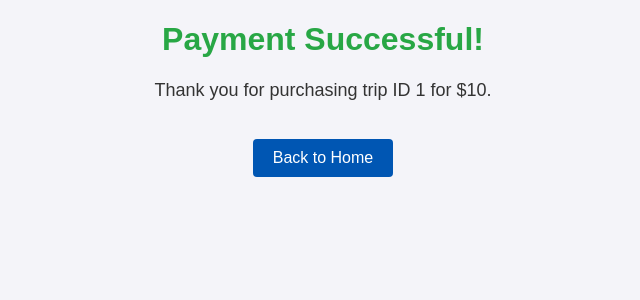
After one commit to gabrielwillig/ICSS30_S73_Projects, a Flask app: template 2/book-cruises/src/book_cruises/app/templates/payment_success.html in a window 1280 px wide. The commit adds this page. Shown: the top 300 px of the page, without its empty margins (317-957 px from the left). Run offline with Flask 3, Linux system fonts and the light colour scheme; the template is opened without the code that fills it: most values are stand-ins (such as "Sample title", 1, 10 or a date in 2020).

Commit message:
feat: partial implemented payment

```diff
--- a/2/book-cruises/src/book_cruises/app/app.py
+++ b/2/book-cruises/src/book_cruises/app/app.py
@@ -62,6 +62,24 @@ def index():
     return render_template("index.html", trips=trips)
 
 
+@app.route("/payment", methods=["POST"])
+def payment():
+    try:
+        trip_id = request.form.get("trip_id")
+        price = request.form.get("price")
+
+        # Simulate payment processing (you can integrate with a payment gateway here)
+        logger.info(f"Processing payment for trip ID {trip_id} with price ${price}")
+
+        raise NotImplementedError
+
+        # Return a success message or redirect to a confirmation page
+        return render_template("payment_success.html", trip_id=trip_id, price=price)
+    except Exception as e:
+        logger.error(f"Failed to process payment: {e}")
+        return "An error occurred while processing the payment.", 500
+
+
 def main():
     logger.info("Starting Flask app...")
     app.run()
--- /dev/null
+++ b/2/book-cruises/src/book_cruises/app/templates/payment_success.html
@@ -0,0 +1,40 @@
+<!DOCTYPE html>
+<html lang="en">
+<head>
+    <meta charset="UTF-8">
+    <meta name="viewport" content="width=device-width, initial-scale=1.0">
+    <title>Payment Success</title>
+    <style>
+        body {
+            font-family: Arial, sans-serif;
+            margin: 20px;
+            background-color: #f4f4f9;
+            color: #333;
+            text-align: center;
+        }
+        h1 {
+            color: #28a745;
+        }
+        p {
+            font-size: 18px;
+        }
+        a {
+            display: inline-block;
+            margin-top: 20px;
+            padding: 10px 20px;
+            background-color: #0056b3;
+            color: white;
+            text-decoration: none;
+            border-radius: 4px;
+        }
+        a:hover {
+            background-color: #003d80;
+        }
+    </style>
+</head>
+<body>
+    <h1>Payment Successful!</h1>
+    <p>Thank you for purchasing trip ID {{ trip_id }} for ${{ price }}.</p>
+    <a href="/">Back to Home</a>
+</body>
+</html>
```
Also changed, not shown: 2/book-cruises/src/book_cruises/app/templates/index.html (+10 -0 lines).
